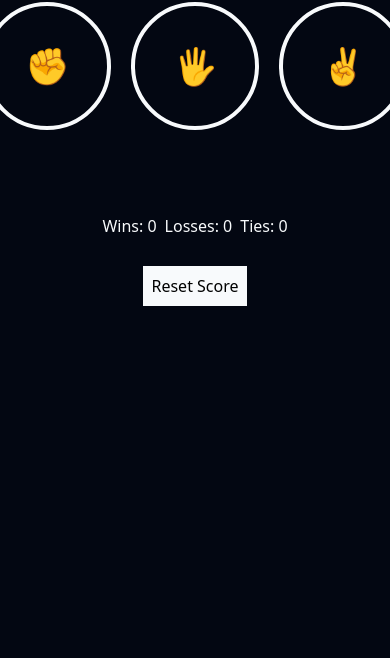
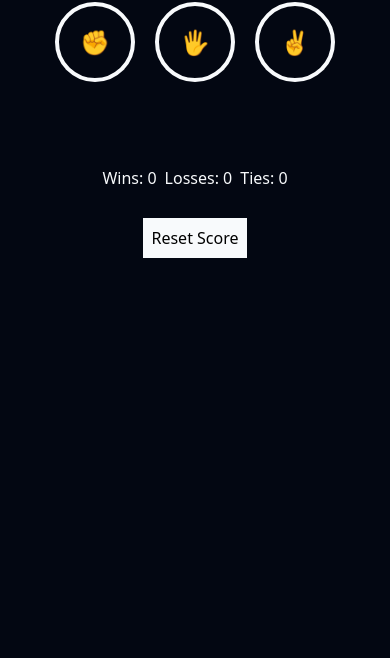
Before and after one commit to jhonsfranky17/Rock-Paper-Scissors, a plain HTML site: page index.html in a window 390 px wide. Shown: the part 186-844 px from the top of the page. Drawn offline with nearby package versions, Linux system fonts and the light colour scheme.

Commit message:
RWD: mobile design complete

```diff
--- a/index.html
+++ b/index.html
@@ -9,15 +9,15 @@
   <body>
     <!-- Wrapper -->
     <div
-      class="w-dvw h-dvh flex flex-col justify-start items-center pt-10 gap-7 bg-gray-950 text-slate-50"
+      class="w-dvw h-dvh flex flex-col justify-start max-[700px]:px-5 items-center pt-10 gap-7 bg-gray-950 text-slate-50"
     >
       <h1 class="text-6xl font-semibold">Rock Paper Scissors</h1>
       <!-- Buttons -->
-      <div class="flex gap-5">
+      <div class="flex gap-5 max-w-full">
         <!-- Rock -->
         <button
           type="button"
-          class="bg-transparent border-slate-50 border-4 rounded-full p-5 w-32 h-32 text-4xl"
+          class="bg-transparent border-slate-50 border-4 rounded-full p-5 w-32 max-[700px]:w-20 max-[700px]:h-20 h-32 text-4xl max-[700px]:text-2xl text-center"
           onclick="
           {
           const rps = ['rock','paper','scissors'];
@@ -55,7 +55,7 @@
         <!-- Paper -->
         <button
           type="button"
-          class="bg-transparent border-slate-50 border-4 rounded-full p-5 w-32 h-32 text-4xl"
+          class="bg-transparent border-slate-50 border-4 rounded-full p-5 w-32 max-[700px]:w-20 max-[700px]:h-20 h-32 text-4xl max-[700px]:text-2xl text-center"
           onclick="
           {
           const rps = ['rock','paper','scissors'];
@@ -93,7 +93,7 @@
         <!-- Scissors -->
         <button
           type="button"
-          class="bg-transparent border-slate-50 border-4 rounded-full p-5 w-32 h-32 text-4xl"
+          class="bg-transparent border-slate-50 border-4 rounded-full p-5 w-32 max-[700px]:w-20 max-[700px]:h-20 h-32 text-4xl max-[700px]:text-2xl text-center"
           onclick="
           {
           const rps = ['rock','paper','scissors'];
```
